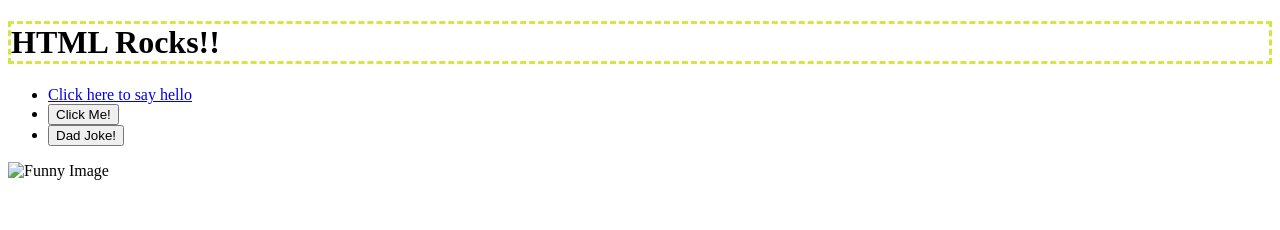
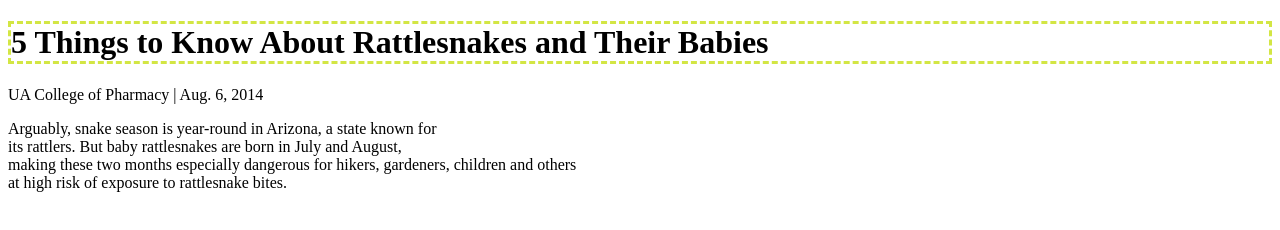
Before and after one commit to kobybarlow/04.04-Lab, a website: page index.html in a window 1280 px wide. Drawn offline with Linux system fonts and the light colour scheme; files that its build step writes are made by us from their sources.

Commit message:
Lab Completed

```diff
--- a/index.html
+++ b/index.html
@@ -3,23 +3,25 @@
 
 <head>
   <meta charset="utf-8">
-  <title>CS208 - Starter Code (UPDATE ME)!</title>
+  <title>5 Things to Know About Rattlesnakes and Their Babies</title>
   <meta name="description" content="">
   <meta name="viewport" content="width=device-width, initial-scale=1">
   <link rel="stylesheet" href="style.css">
 </head>
 
 <body>
-  <h1>HTML Rocks!!</h1>
-  <ul>
-  <li><a href="/hello">Click here to say hello</a></li>
-  <li><button id="hello-link">Click Me!</button></li>
-  <li><button id="joke-button">Dad Joke!</button></li>
-  <script src="script.js"></script>
-  </ul>
-  <img src="funny.png" alt="Funny Image" width="300" height="200">
+  <h1><b>5 Things to Know About Rattlesnakes and Their Babies</b></h1>
 
-  <h2 id="joke-display"></h2>
+  <p>
+    UA College of Pharmacy | Aug. 6, 2014
+  </p>
+
+  <p>Arguably, snake season is year-round in Arizona, a state known for <br>
+    its rattlers. But baby rattlesnakes are born in July and August, <br>
+    making these two months especially dangerous for hikers, gardeners, children and others <br>
+    at high risk of exposure to rattlesnake bites.
+  </p>
+
 </body>
 
 </html>
```
